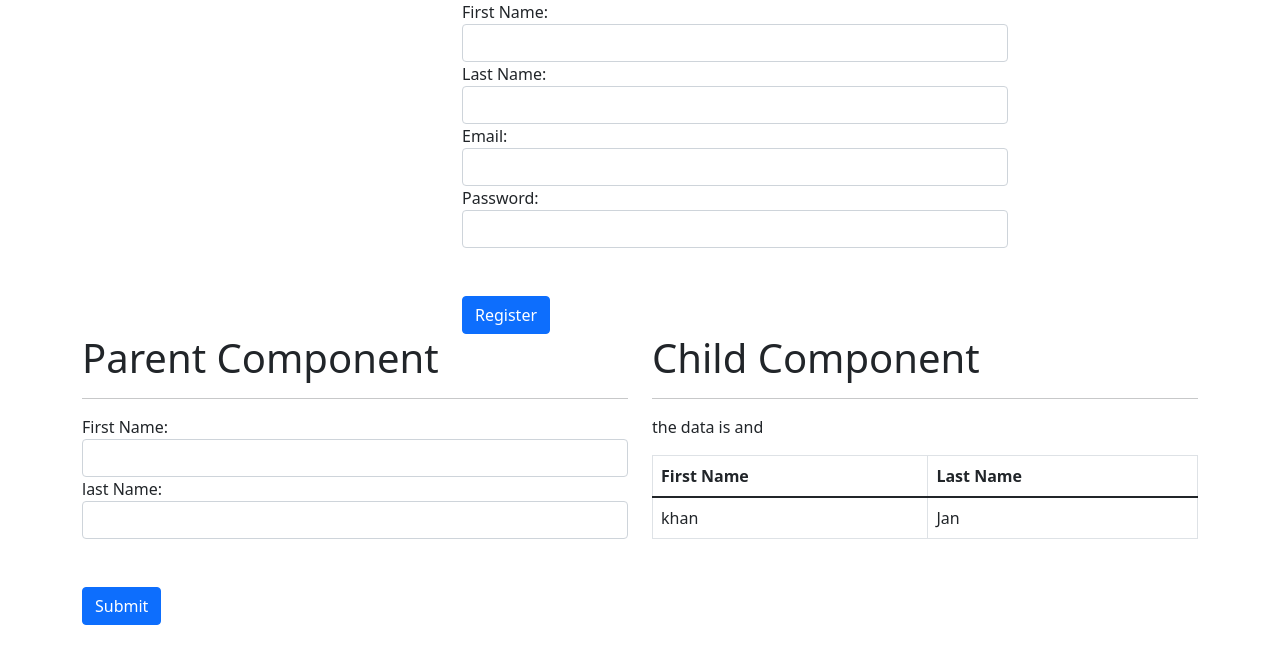
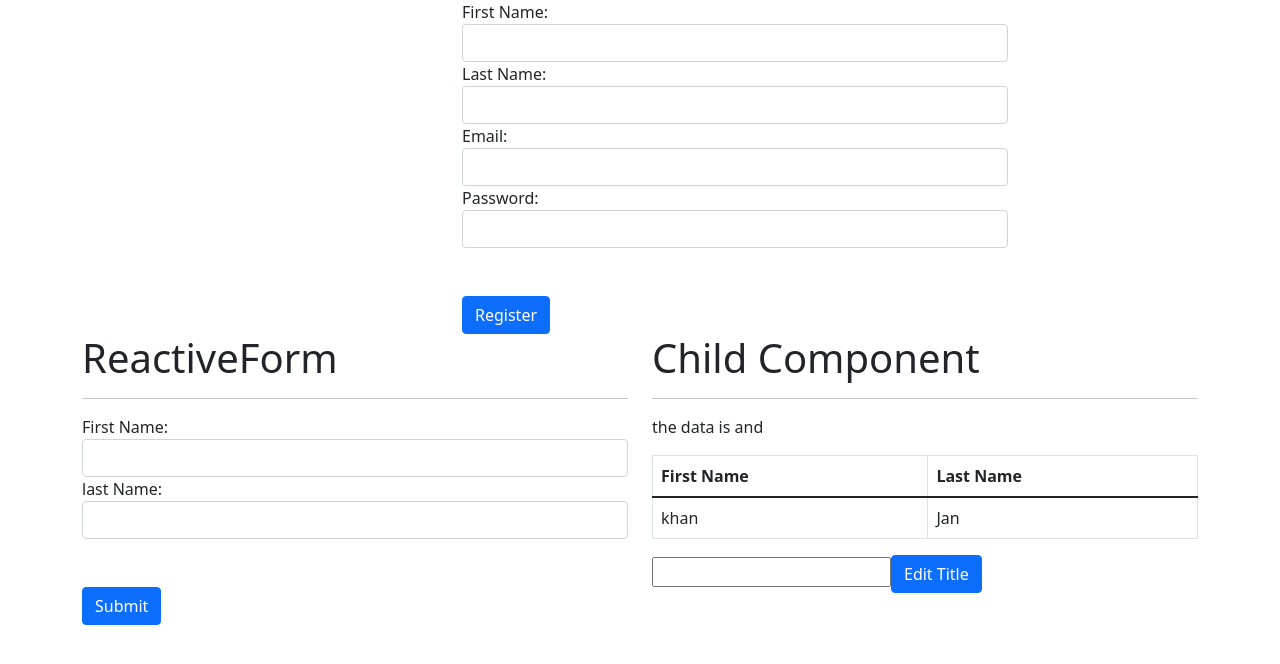
Before and after one commit to SafiullahOmar/Angular-Reactive-Form, an Angular app: page / in a window 1280 px wide. Shown: the top 664 px of the page. Built offline with nearby package versions, Linux system fonts and the light colour scheme.

Commit message:
outptu decorator

```diff
--- a/src/app/app.component.html
+++ b/src/app/app.component.html
@@ -49,7 +49,7 @@
   <div class="row">
     <div class="col-md-6">
 
-      <h1>Parent Component</h1>
+      <h1>{{title}}</h1>
       <hr>
       <div class=" form-group">
         <div class="form-group">
@@ -74,7 +74,7 @@
     <div class="col-md-6">
       <h1>Child Component</h1>
       <hr>
-      <app-child [childData]="objParrent"></app-child>
+      <app-child [childData]="objParrent" (ChildEventforTitle)="updateTitle($event)" ></app-child>
     </div>
 
 
--- a/src/app/app.component.ts
+++ b/src/app/app.component.ts
@@ -18,10 +18,15 @@ export class AppComponent {
   objParrent={"firstName":'',"lastName":''};
   message:string='';
 
+  updateTitle(title:any){
+    this.title=title;
+  }
   getValue(firstName:any,lastName:any){
     this.objParrent={"firstName":firstName,"lastName":lastName};
      this.message= this.viewdata.updateData(this.objParrent);
     }
+
+
 
   constructor (private formBuilder :FormBuilder){}
   ngOnInit(){
--- a/src/app/child/child.component.html
+++ b/src/app/child/child.component.html
@@ -15,3 +15,9 @@
 
     </tbody>
 </table>
+
+
+<div class="form-group">
+    <input type="text" #name>
+    <button class="btn btn-primary" (click)="ChildEventforTitle.emit(name.value)" > Edit Title</button>
+</div>
--- a/src/app/child/child.component.ts
+++ b/src/app/child/child.component.ts
@@ -1,4 +1,5 @@
-import { Component, OnInit,Input } from '@angular/core';
+import { Component, OnInit,Input, Output ,EventEmitter} from '@angular/core';
+
 
 @Component({
   selector: 'app-child',
@@ -8,6 +9,7 @@ import { Component, OnInit,Input } from '@angular/core';
 export class ChildComponent implements OnInit {
 
   @Input () childData:any;
+  @Output() ChildEventforTitle=new EventEmitter<string>();
 
   objArray=[{"firstName":"khan","lastName":"Jan"}];
 
```
